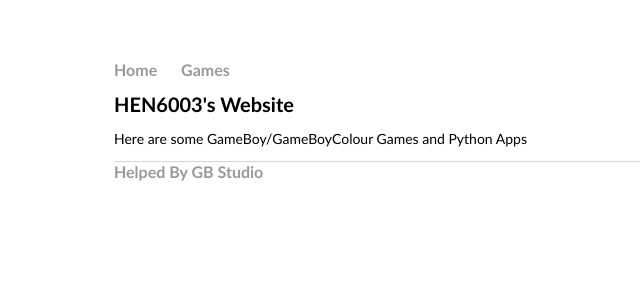
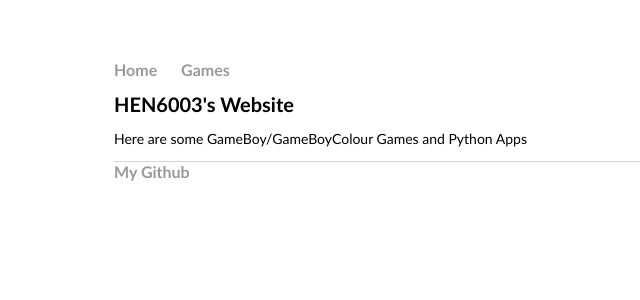
Before and after one commit to hen6003/hen6003.github.io, a Jekyll site: the page built from index.html, in a window 1280 px wide. Shown: the top 300 px of the page, without its empty margins (78-718 px from the left). Built offline with Jekyll 4.4.1, drawn with Linux system fonts in a browser that asks for light colours.

Commit message:
Update default.html

```diff
--- a/_layouts/default.html
+++ b/_layouts/default.html
@@ -19,7 +19,7 @@
 			</div><!-- /.container -->
 			<footer>
 	    		<ul>
-	        		<li><a href="https://www.gbstudio.dev/">Helped By GB Studio</a></li>
+	        		<li><a href="https://github.com/hen6003/">My Github</a></li>
 				</ul>
 			</footer>
 		</body>
```
